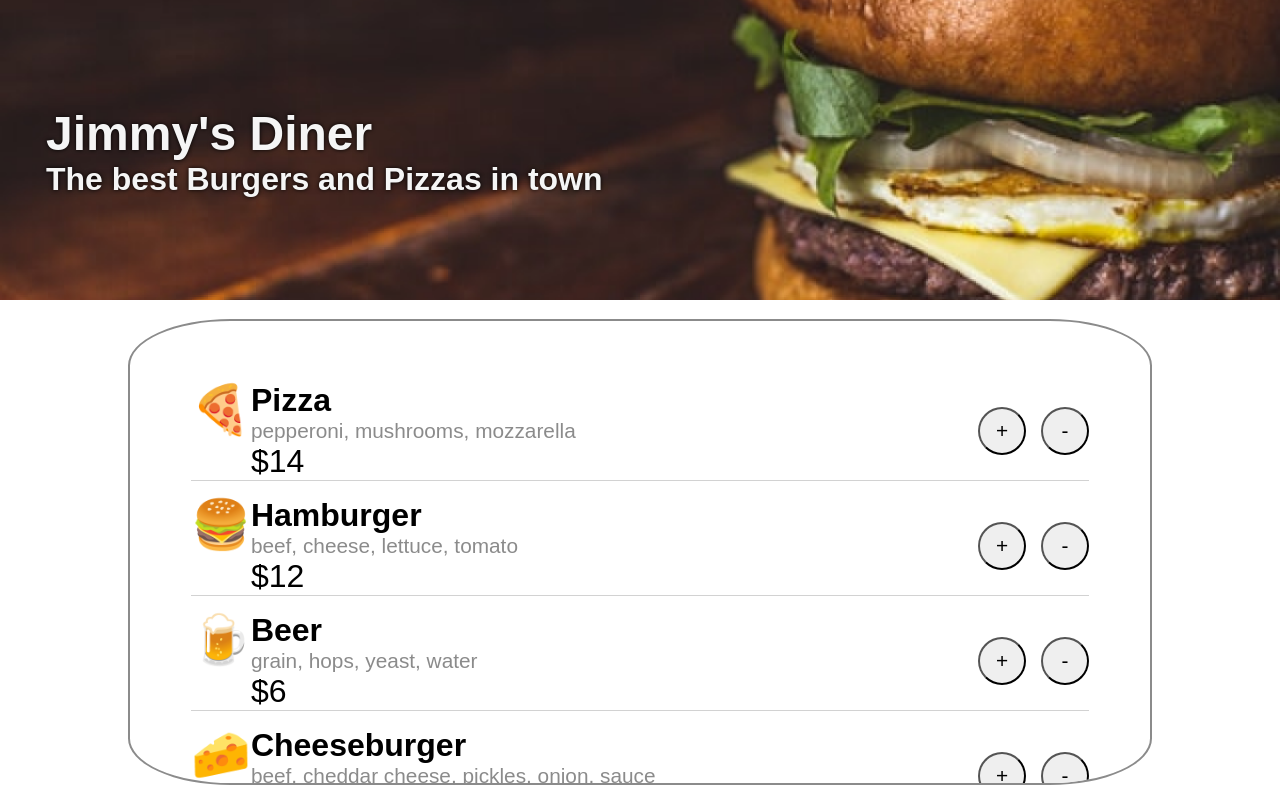
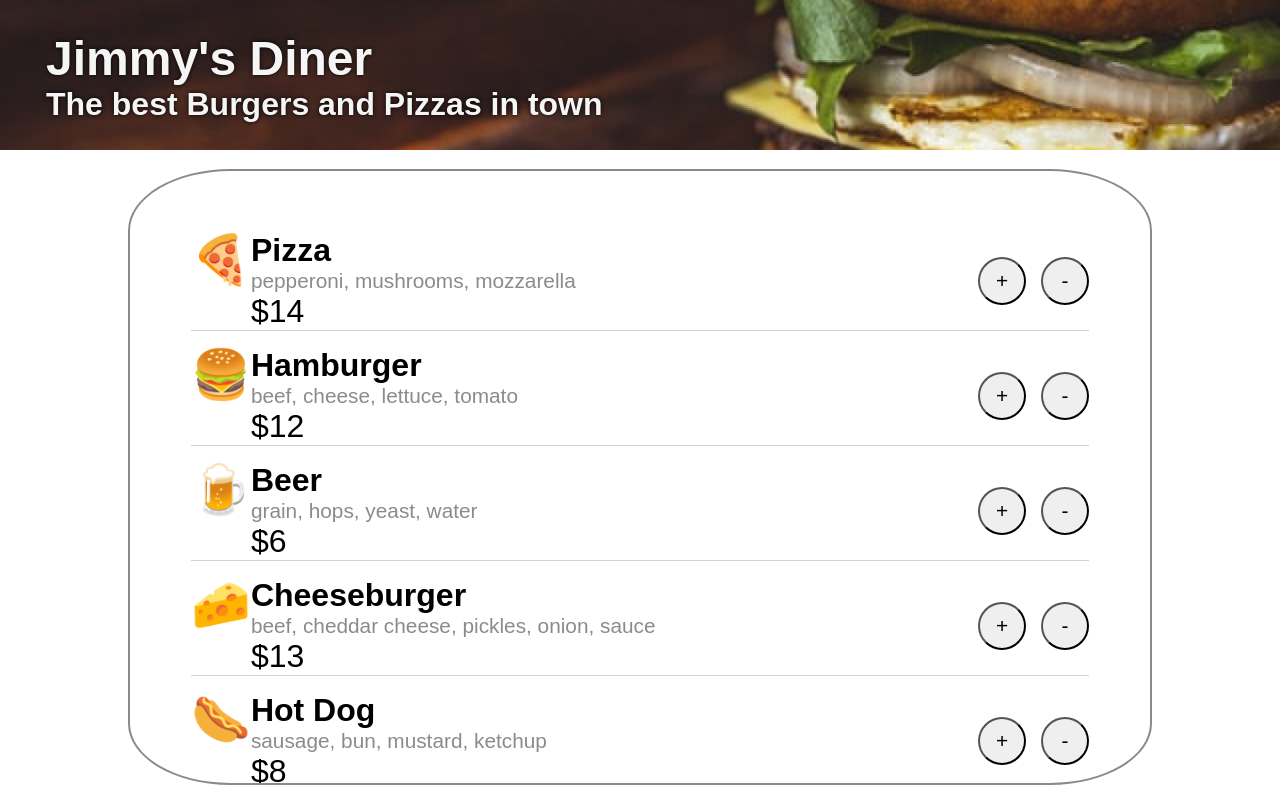
Before and after one commit to NathansDomain/frontend-practice, a plain HTML site: page Restaurant App/index.html in a window 1280 px wide. Drawn offline with Linux system fonts and the light colour scheme; a web font is replaced by a local one.

Commit message:
Update index.css
Refactored title-img height

```diff
--- a/Restaurant App/index.css
+++ b/Restaurant App/index.css
@@ -36,7 +36,7 @@ ul {
 .title-img {
     width: 100%;
     height: auto;
-    max-height: 300px;
+    max-height: 150px;
     object-fit: cover;
 }
 
```
